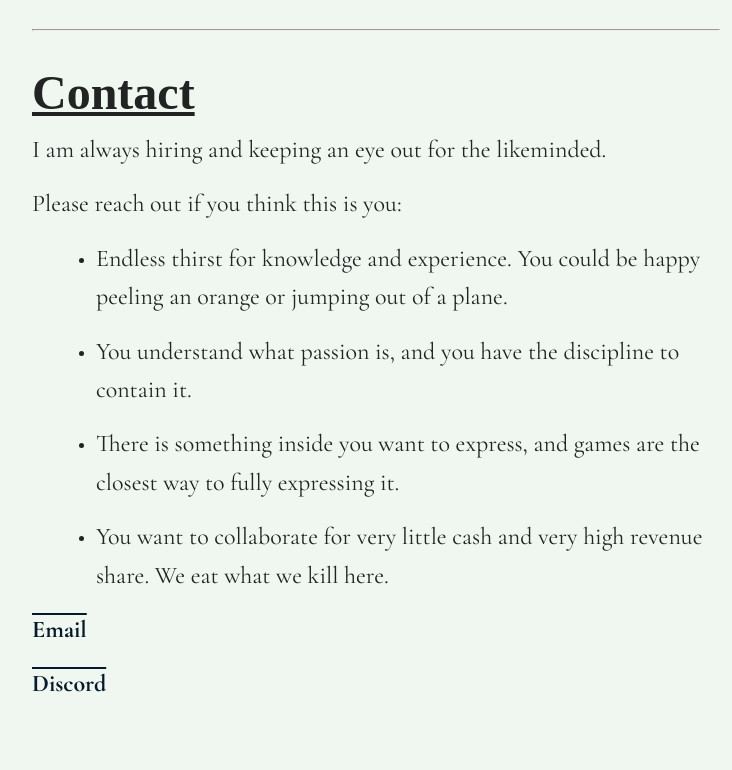
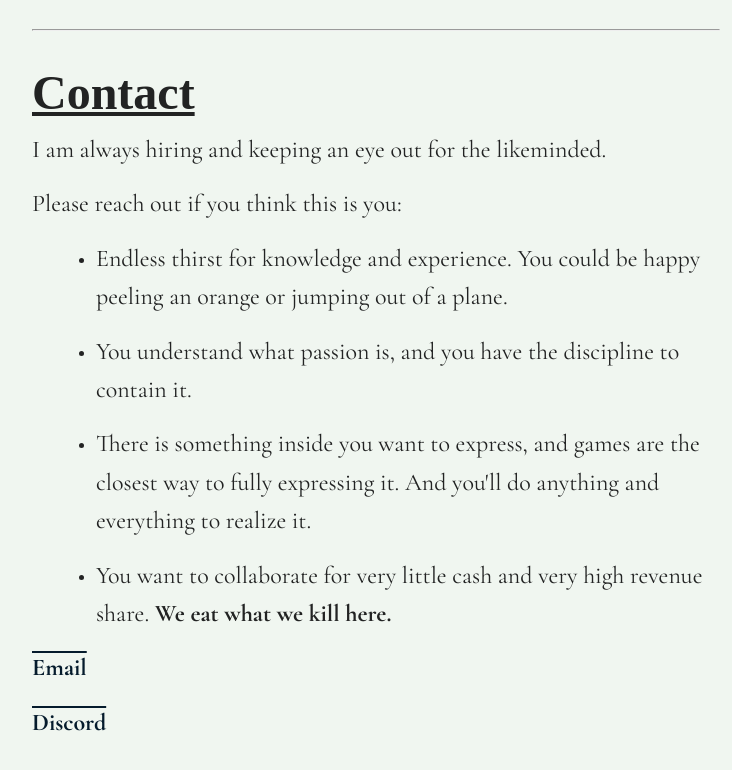
Before and after one commit to mikechasmstudios/mikechasmstudios.github.io, a plain HTML site: page index.html in a window 1280 px wide. Shown: the part 1377-2147 px from the top of the page, without its empty margins (264-996 px from the left). Before the commit the page ends 2113 px from the top, so only its background shows below. Drawn offline with nearby package versions, Linux system fonts and the light colour scheme.

Commit message:
Bold and update

```diff
--- a/index.html
+++ b/index.html
@@ -271,8 +271,8 @@
         <ul>
           <li><p>Endless thirst for knowledge and experience. You could be happy peeling an orange or jumping out of a plane.</p></li>
           <li><p>You understand what passion is, and you have the discipline to contain it.</p></li>
-          <li><p>There is something inside you want to express, and games are the closest way to fully expressing it.</p></li>
-          <li><p>You want to collaborate for very little cash and very high revenue share. We eat what we kill here. </p></li>
+          <li><p>There is something inside you want to express, and games are the closest way to fully expressing it. And you'll do anything and everything to realize it.</p></li>
+          <li><p>You want to collaborate for very little cash and very high revenue share. <b>We eat what we kill here.</b></p></li>
         </ul>
       </div>
       <div><p><a href="mailto:mike@chasmstudios.com">Email</a></p></div>
```
